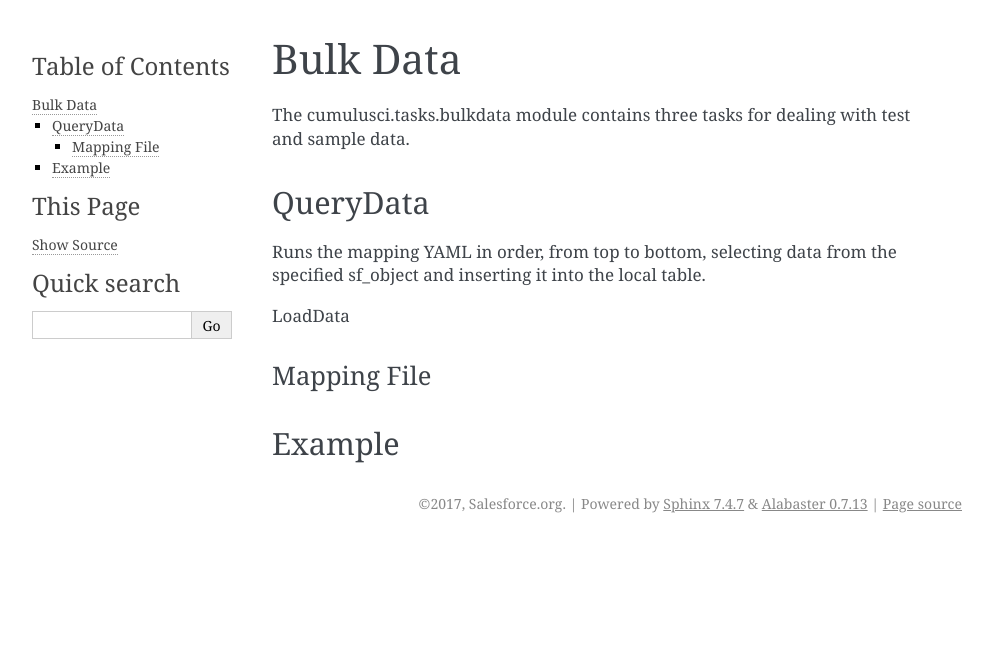
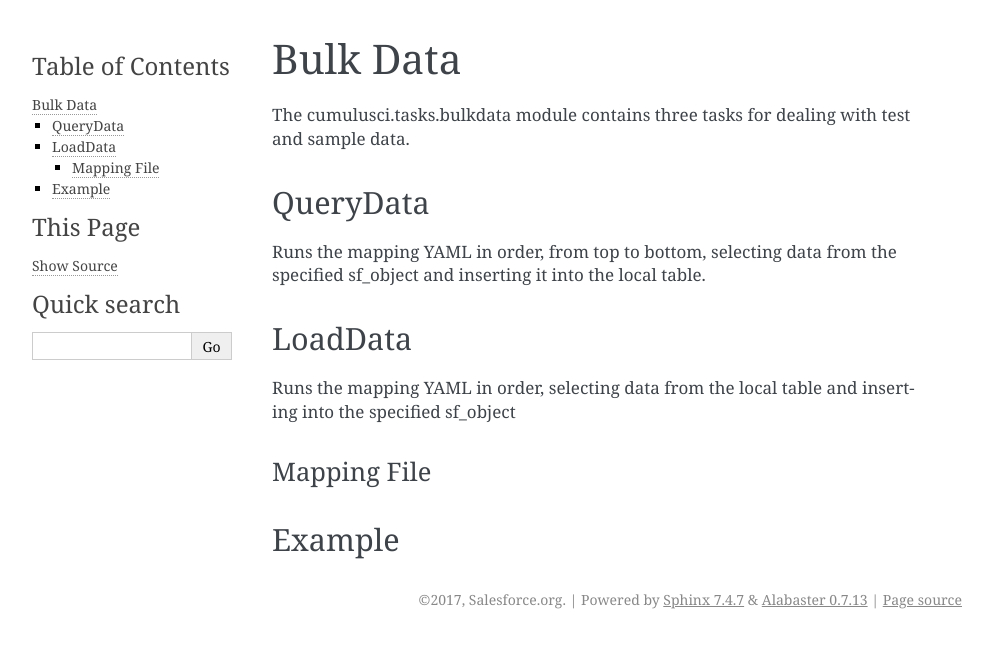
Before and after one commit to SFDO-Tooling/CumulusCI, a Sphinx documentation site: the page built from docs/bulk_data.rst, in a window 1280 px wide. Shown: the top 648 px of the page, without its empty margins (148-1141 px from the left). Built offline with Sphinx 7.4.7, drawn with Linux system fonts in a browser that asks for light colours.

Commit message:
a tiny bit of doc

```diff
--- a/docs/bulk_data.rst
+++ b/docs/bulk_data.rst
@@ -11,6 +11,9 @@ Runs the mapping YAML in order, from top to bottom, selecting data from the spec
 sf_object and inserting it into the local table.
 
 LoadData
+^^^^^^^^
+Runs the mapping YAML in order, selecting data from the local table and inserting into the
+specified sf_object
 
 
 Mapping File
@@ -18,7 +21,7 @@ Mapping File
 
 .. code-block:: yaml
     Step Name: (must be unique)
-        api: [(bulk)|sobject] (not yet implemented)
+        api: [(bulk)|sobject] (not yet implemented, specify which API to use to load data)
         sf_object: API Name for sfdc object
         table: full table name in sqlite3
         filters: used to filter the sqlite3 table when loading data
```
